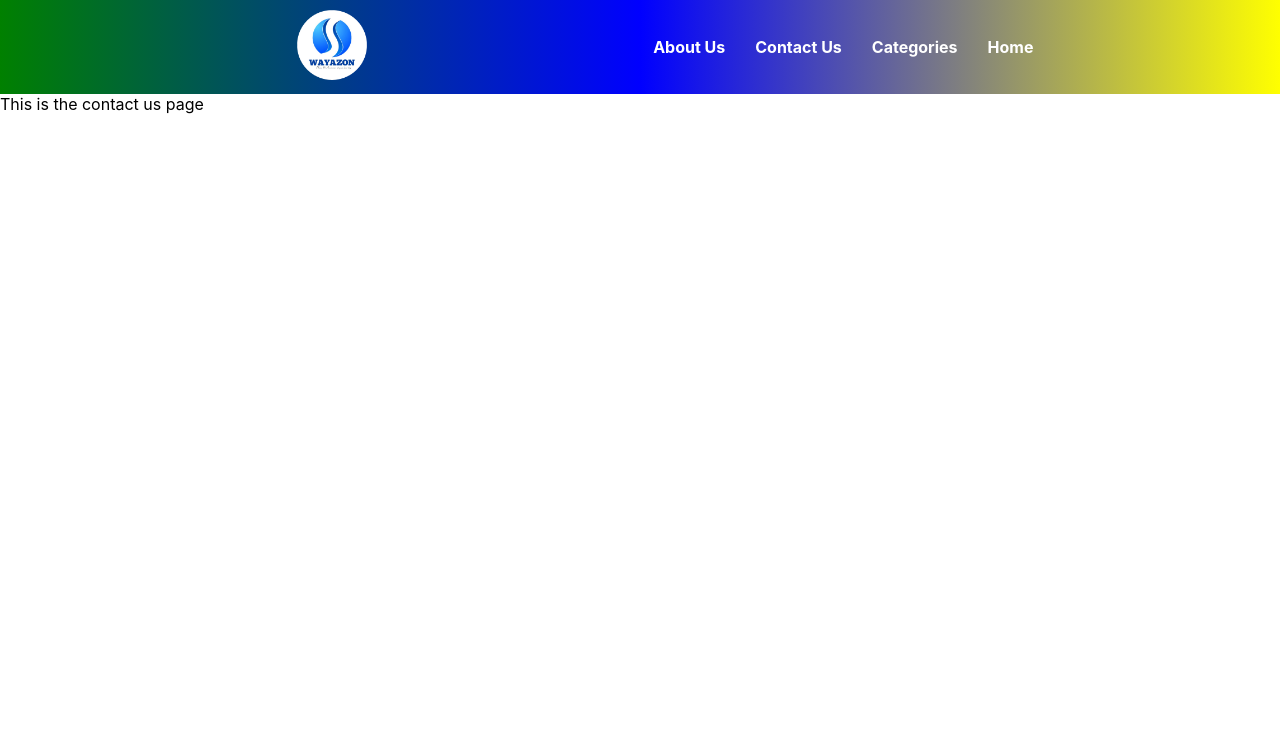
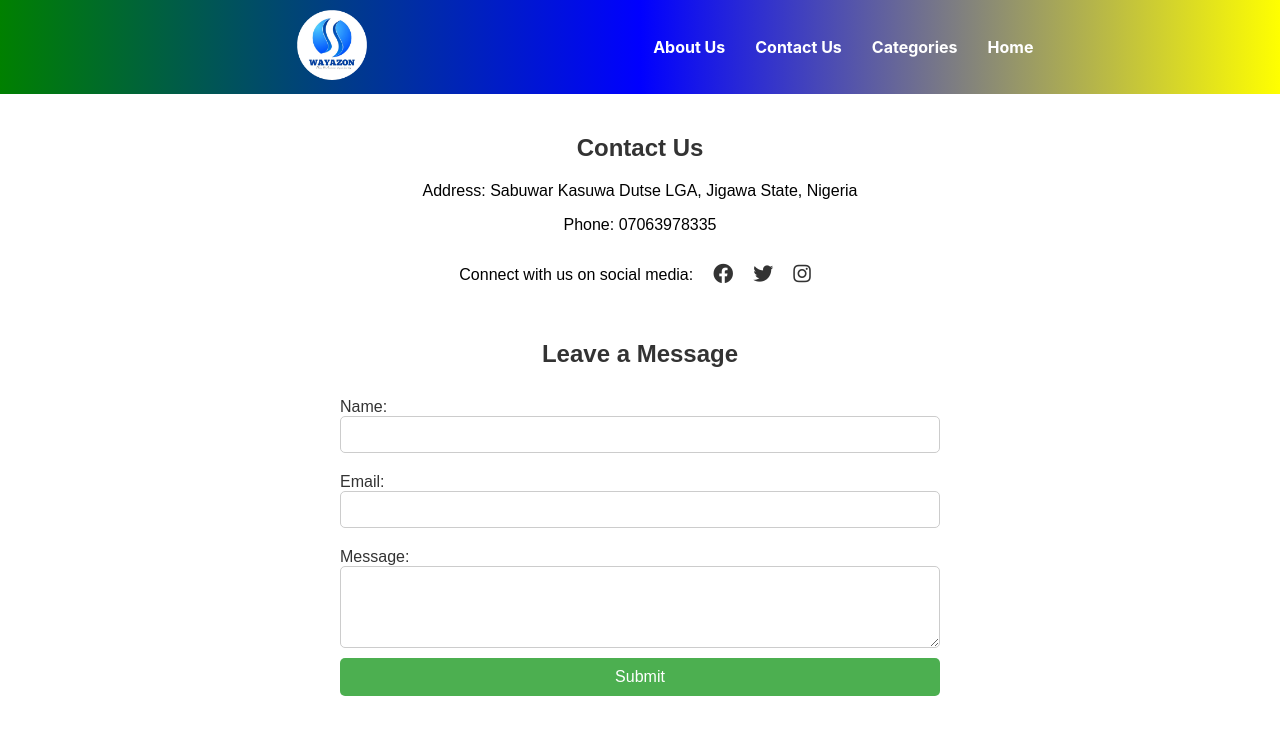
Before and after one commit to aliveevie/wayazon, a React (Create React App) app in the folder frontend/: page /contact in a window 1280 px wide. Shown: the top 734 px of the page. Built offline with nearby package versions, Linux system fonts and the light colour scheme.

Commit message:
Update many files

```diff
--- a/frontend/src/App.js
+++ b/frontend/src/App.js
@@ -8,6 +8,9 @@ import { Contact } from './pages/contact';
 import { Home } from './pages/home';
 import { Categories } from './pages/categories';
 import { BrowserRouter as Router, Route, Routes } from 'react-router-dom';
+import { Phones } from './pages/phones';
+import { Accessories } from './pages/smartWatch';
+
 
 function App() {
   const [mobile, setMobile] = useState(false);
@@ -20,12 +23,14 @@ function App() {
     <Router>
       <>
         <Header mobile={mobile} handleMobile={handleMobile} />
-        {mobile && <MobileHeader />}
+        {mobile && <MobileHeader  mobile={mobile} handleMobile={handleMobile} />}
         <Routes>
           <Route path="/about" element={<About />} />
           <Route path="/contact" element={<Contact />} />
           <Route path="/categories" element={<Categories />} />
           <Route path="/" element={<Home />} />
+          <Route path="/categories/phones" element={<Phones />}/>
+          <Route path="/categories/accessories" element={<Accessories />} />
         </Routes>
       </>
     </Router>
--- a/frontend/src/components/mobileHeader.js
+++ b/frontend/src/components/mobileHeader.js
@@ -1,14 +1,43 @@
-import '../styles/mobileHeader.css'
-import { Link } from 'react-router-dom'
-export function MobileHeader(){
-    return (
-        <div className='mobile-header'>
-            <nav className="mobile-sideBar">
-                <Link to="/about">About Us</Link>
-                <Link to="/contact">Contact Us</Link>
-                <Link to="/categories">Categories</Link>
-                <Link to="/">Home</Link>
-            </nav>
+import React, { useState } from 'react';
+import '../styles/mobileHeader.css';
+import { Link } from 'react-router-dom';
+
+export function MobileHeader({handleMobile}) {
+  const [showCategories, setShowCategories] = useState(false);
+
+  const handleCategories = () => {
+    setShowCategories(!showCategories);
+  };
+
+  return (
+    <div className="mobile-header">
+      <nav className="mobile-sideBar">
+        <Link to="/about" onClick={handleMobile} >About Us</Link>
+        <Link to="/contact" onClick={handleMobile} >Contact Us</Link>
+        <div className="category-link" onClick={handleCategories}>
+          Categories
+          {showCategories && (
+            <div className="dropdown">
+              <Link to="/categories/phones" onClick={handleCategories} >Phones</Link>
+              <div className="nested-dropdown" onClick={handleCategories} >
+                <Link to="/categories/phones#londonused">London Used</Link>
+                <Link to="/categories/phones#smartandroid">Smart Android</Link>
+                <Link to="/categories/phones#samsung">Samsung</Link>
+                <Link to="/categories/phones#iphone">iPhone</Link>
+                <Link to="/categories/phones#others">Others</Link>
+              </div>
+              <Link to="/categories/accessories">Accessories</Link>
+              <div className="nested-dropdown">
+                <Link to="/categories/accessories#mp3andspeakers">MP3 And Speakers</Link>
+                <Link to="/categories/accessories#bluetooth">Bluetooth and AirPhones</Link>
+                <Link to="/categories/accessories#smartwatch">Smart Watch</Link>
+                <Link to="/categories/accessories#screenguard">Screen Guard and Cover</Link>
+              </div>
+            </div>
+          )}
         </div>
-    )
+        <Link to="/" onClick={handleMobile} >Home</Link>
+      </nav>
+    </div>
+  );
 }
--- a/frontend/src/pages/contact.jsx
+++ b/frontend/src/pages/contact.jsx
@@ -1,7 +1,42 @@
-export function Contact(){
-    return (
-        <div>
-            This is the contact us page
+// Import necessary libraries and components
+import React from 'react';
+import '../styles/contact.css';
+
+export function Contact() {
+  return (
+    <div className="contact-page">
+      <div className="contact-info">
+        <h2>Contact Us</h2>
+        <p>
+          Address: Sabuwar Kasuwa Dutse LGA, Jigawa State, Nigeria
+        </p>
+        <p>
+          Phone: 07063978335
+        </p>
+        <div className="social-media">
+          <p>Connect with us on social media:</p>
+          {/* Add your social media icons/links here */}
+          <a href="#" target="_blank" rel="noopener noreferrer"><i className="fab fa-facebook"></i></a>
+          <a href="https://www.twitter.com/" target="_blank" rel="noopener noreferrer"><i className="fab fa-twitter"></i></a>
+          <a href="https://www.instagram.com/" target="_blank" rel="noopener noreferrer"><i className="fab fa-instagram"></i></a>
         </div>
-    )
+      </div>
+
+      <div className="contact-form">
+        <h2>Leave a Message</h2>
+        <form>
+          <label htmlFor="name">Name:</label>
+          <input type="text" id="name" name="name" required />
+
+          <label htmlFor="email">Email:</label>
+          <input type="email" id="email" name="email" required />
+
+          <label htmlFor="message">Message:</label>
+          <textarea id="message" name="message" rows="4" required></textarea>
+
+          <button type="submit">Submit</button>
+        </form>
+      </div>
+    </div>
+  );
 }
--- /dev/null
+++ b/frontend/src/styles/contact.css
@@ -0,0 +1,79 @@
+/* contact.css */
+
+.contact-page {
+    display: flex;
+    flex-direction: column;
+    align-items: center;
+    margin: 20px;
+    font-family: 'Arial', sans-serif;
+  }
+
+  .contact-info {
+    max-width: 600px;
+    text-align: center;
+    margin-bottom: 20px;
+  }
+
+  .contact-info h2 {
+    color: #333;
+  }
+
+  .social-media {
+    display: flex;
+    justify-content: center;
+    align-items: center; /* Center icons vertically */
+    margin-top: 10px;
+  }
+
+  .social-media p {
+    margin-right: 10px; /* Add margin to the paragraph */
+  }
+
+  .social-media a {
+    color: #333;
+    text-decoration: none;
+    font-size: 20px;
+    margin: 0 10px; /* Add margin to the icons */
+  }
+
+  .contact-form {
+    max-width: 600px;
+    width: 100%;
+  }
+
+  .contact-form h2 {
+    color: #333;
+    text-align: center;
+    margin-bottom: 20px;
+  }
+
+  form {
+    display: flex;
+    flex-direction: column;
+  }
+
+  label {
+    margin-top: 10px;
+    color: #333;
+  }
+
+  input,
+  textarea {
+    margin-bottom: 10px;
+    padding: 10px;
+    border: 1px solid #ccc;
+    border-radius: 5px;
+  }
+
+  button {
+    background-color: #333;
+    color: #fff;
+    padding: 10px;
+    cursor: pointer;
+    border: none;
+    border-radius: 5px;
+  }
+
+  button:hover {
+    background-color: #555;
+  }
--- a/frontend/src/styles/mobileHeader.css
+++ b/frontend/src/styles/mobileHeader.css
@@ -1,35 +1,65 @@
-/* header.css */
+/* mobileHeader.css */
 
 .mobile-header {
     display: flex;
-    height: 100%;
-    display: none;
+    justify-content: space-between;
+    align-items: center;
+    width: 100%;
+    background-color: white; /* Sidebar background color, adjust as needed */
+    padding: 10px;
+    box-shadow: 0 4px 8px rgba(0, 0, 0, 0.1);
+    box-sizing: border-box;
   }
 
   .mobile-sideBar {
     display: flex;
     flex-direction: column;
     width: 33.33%; /* 1/3 of the screen */
-    background-color: #333; /* Sidebar background color, adjust as needed */
-    padding: 20px; /* Adjust padding as needed */
-    box-sizing: border-box; /* Include padding in the width */
+  }
+
+  .category-link {
+    cursor: pointer;
+    margin-bottom: 10px;
+    position: relative;
+  }
+
+  .dropdown {
+    display: flex;
+    flex-direction: column;
+    color: white;
+    border: 1px solid #ccc;
+    border-radius: 5px;
+    box-shadow: 0 4px 8px rgba(0, 0, 0, 0.1);
+    position: absolute;
+    top: 100%;
+    left: -15;
+    width: 100%;
+    z-index: 100;
+  }
+
+  .nested-dropdown {
+    margin-left: 10px;
   }
 
   .mobile-sideBar a {
+   /* Text color for navigation links, adjust as needed */
     text-decoration: none;
-    color: white; /* Text color for navigation links, adjust as needed */
-    font-size: 18px; /* Adjust font size as needed */
-    margin-bottom: 10px; /* Adjust margin between links as needed */
-    transition: color 0.3s ease; /* Add transition effect for smooth color change */
+    padding: 10px;
+    transition: background-color 0.3s;
   }
 
-
   .mobile-sideBar a:hover {
-    color: lightgray;
+    background-color: #555; /* Adjust as needed for hover effect */
   }
 
-@media screen and (max-width:800px) {
-    .mobile-header{
-        display: block;
+  /* Additional styles for better visibility */
+  .mobile-sideBar a:last-child {
+    border-bottom: none; /* Remove border-bottom for the last link */
+  }
+
+  @media screen and (max-width: 800px) {
+    .mobile-sideBar {
+      width: 100%;
+      display: flex;
     }
   }
```
Also changed, not shown: 37 other files (tests, documents, lock files or other folders). Lines whose indentation alone changed are shown as unchanged.
